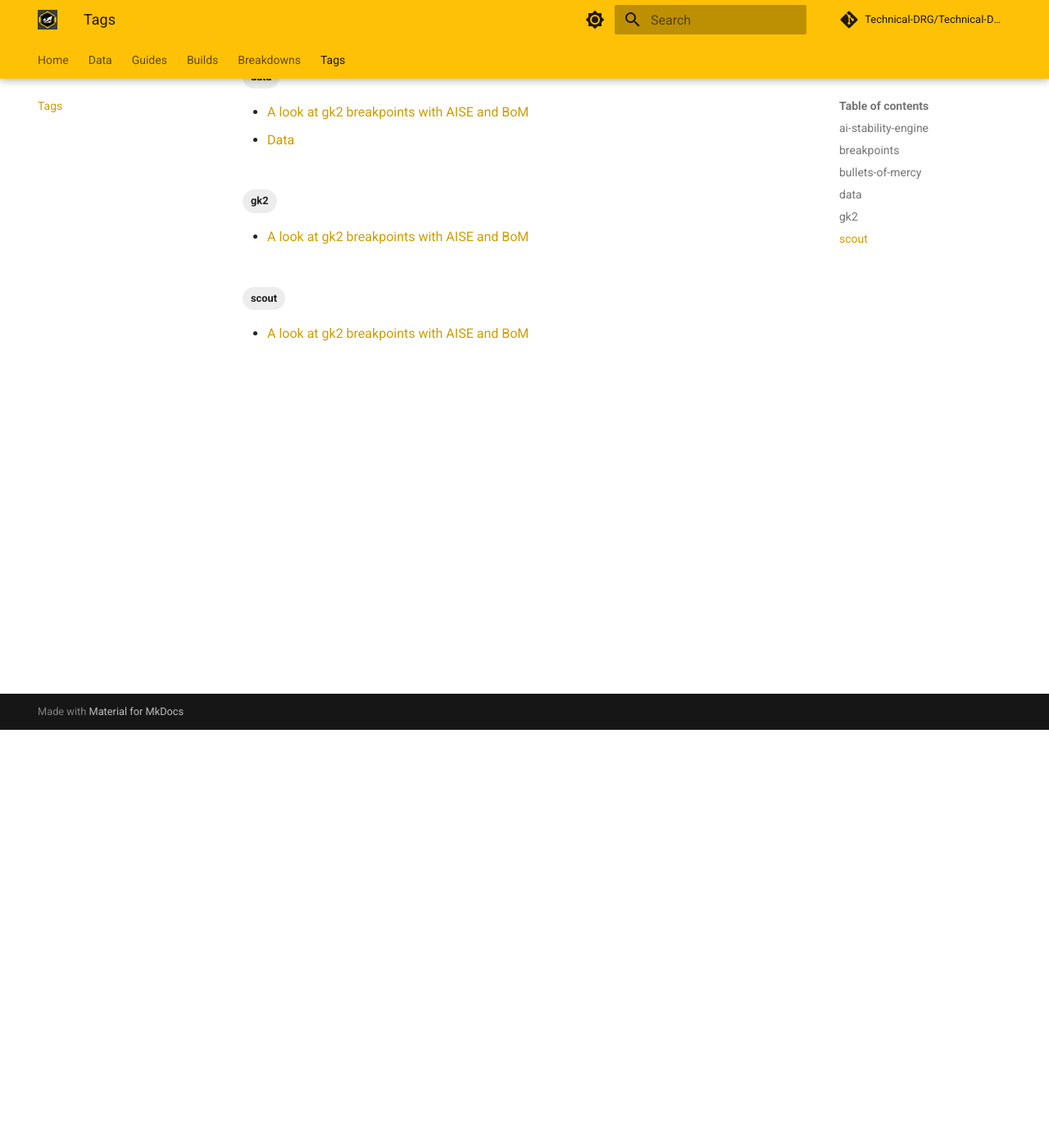
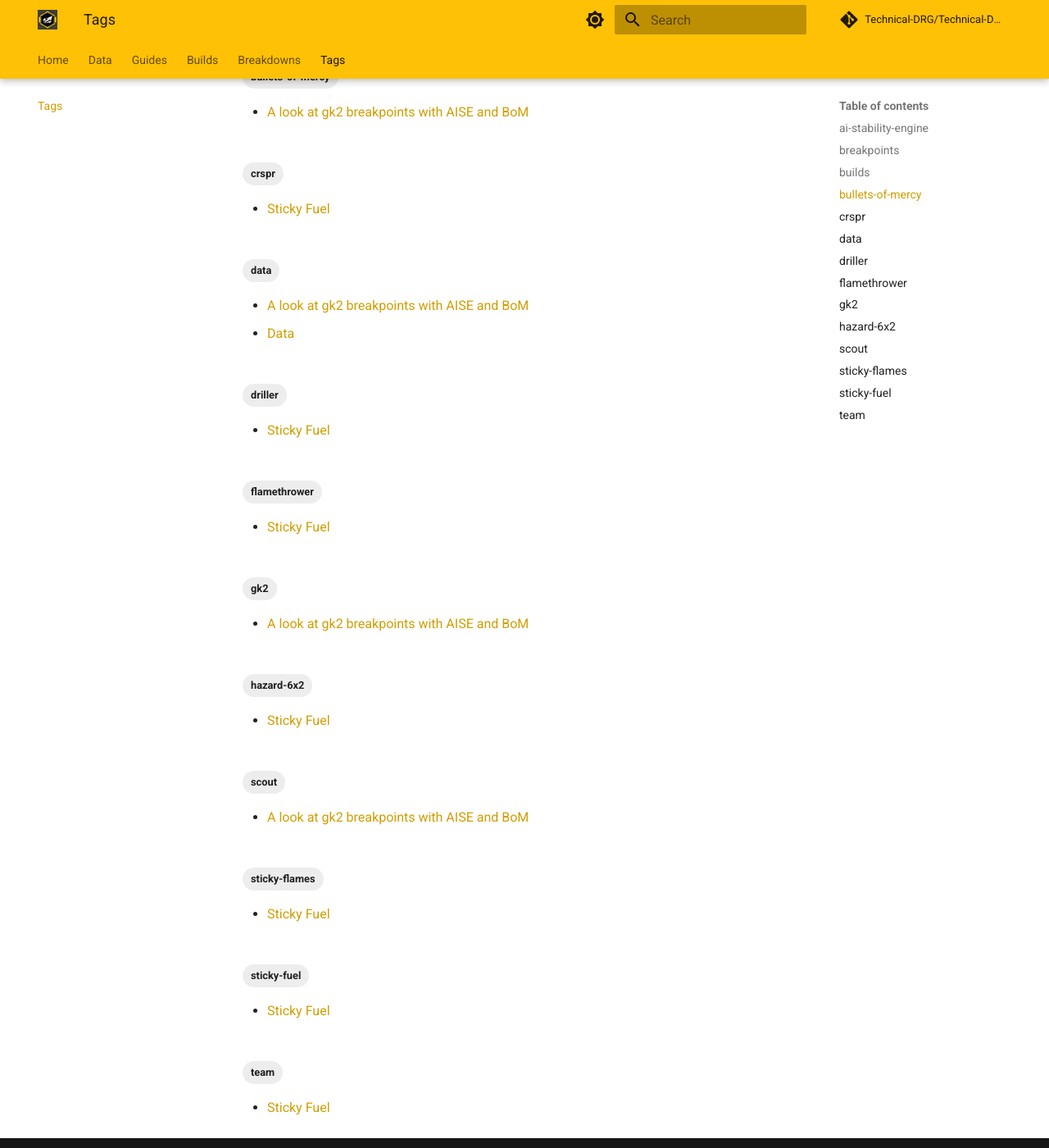
Before and after one commit to Technical-DRG/Technical-DRG-Archives, an MkDocs documentation site: the page built from docs/tags.md, in a window 1280 px wide and 1400 px high, scrolled down 510 px. Shown: the whole window at 82% size. Built offline with MkDocs 1.6.1 and Material for MkDocs 9.7.7, drawn with Linux system fonts in a browser that asks for light colours; comment, search, counter and statistics services are not loaded; some of the changed lines change nothing that is shown.

Commit message:
post: add Virryn's sticky fuel post
Note that the embedded clip is uploaded to reddit, so need another link
that allows embedding in the archvie.

```diff
--- /dev/null
+++ b/docs/builds/sticky-fuel.md
@@ -0,0 +1,246 @@
+---
+tags:
+    - builds
+    - crspr
+    - sticky-fuel
+    - sticky-flames
+    - flamethrower
+    - driller
+    - hazard-6x2
+    - team
+---
+
+# Build Breakdown: Sticky Fuel (Driller's CRSPR, Modded Hazard 6x2)
+
+| Post Info           |                                                                                                            |
+|---------------------|------------------------------------------------------------------------------------------------------------|
+| Author              | u/Virryn__                                                                                                 |
+| Post Date           | 2022-05-29                                                                                                 |
+| Intended Difficulty | Modded, e.g. 5x2, 6x2, 7x1.5                                                                               |
+| Original Post Link  | <https://www.reddit.com/r/technicaldrg/comments/uzy4uq/build_breakdown_sticky_fuel_drillers_crspr_modded/> |
+
+Since no one else has posted anything here yet, I figured I'd break the ice with one of the most
+popular and powerful builds in modded difficulties. I'm new to Reddit so forgive any weird
+formatting issues. In the context of this post, "modded difficulties" mostly means difficulties with
+enemy count multipliers, such as 5x2, 6x2, 7x1.5, etc.
+
+All numbers in this post were taken directly from the Equipment Terminal in-game.
+
+## A Breakdown of Sticky Fuel
+
+Driller as a class is heavily focused on crowd control and trash clear. While he has some options
+for large burst damage (Ice Spear, Volatile Impact Mixture, Sludge Blast), he shines best when built
+for quick and easy deletion of large squishy crowds. Nothing in Driller's kit (and quite frankly,
+almost nothing in the entire game, bar maybe Neurotoxin Payload) does this more safely and
+efficiently than Sticky Fuel.
+
+!!! tip
+
+    **TL;DR: 23232 Sticky Fuel is optimal. Combine with TCF EPC and axes.**
+
+## Why Sticky Fuel?
+
+Fuel Stream Diffuser and Compact Feed Valves are both competitive builds for the sticky flames
+playstyle on Hazard 5. However, the increased enemy speed on Haz6 and Haz7 means that the extra
+sticky flame damage that Sticky Fuel provides becomes necessary to kill Grunts and their
+counterparts in as few lines of sticky as possible, before they walk through the sticky and another
+line becomes necessary. While this doesn't really impact your overall ammo usage, it becomes very
+apparent during swarm pressure; if you need to apply another line of sticky that's closer to you,
+that means bugs are gaining ground ever so slightly on you, and Sticky Fuel helps to alleviate this
+pressure. It's important to note that Grunt, Guard, and Slasher health does not increase in modded
+difficulties; in fact, Grunts in a 4-player Haz7 lobby have the exact same health as Grunts in a
+Haz4 solo mission. The extra sticky flame damage also does help to kill tankier enemies more
+quickly, such as Spitballers, Praetorians, Menaces, etc.
+
+The extended sticky flame duration from Sticky Fuel also gives you a lot more **attention economy**.
+In a horde shooter such as Deep Rock, your attention is divided between aspects of the game such as
+trash enemies, special enemies, large enemies, and even at times the objective. The difference
+between an 8-second line of sticky with Fuel Stream Diffuser versus an 11- or 14-second line with
+Sticky Fuel may not seem large, but in the heat of the moment, 3 seconds is a long time; gaining 3
+seconds of attention to use on moving to the opposite side of a room to place down another line of
+sticky can be the difference between a safe defensive position and being overrun.
+
+## Tier 1
+
+On the first tier of the CRSPR we have two choices: **High Capacity Tanks**, an additional 25 ammo
+in the magazine, or **High Pressure Ejector**, an additional 5 meters of applicable range. While the
+obvious choice seems to be increased magazine size to counter the 25 mag reduction that comes with
+Sticky Fuel, the range increase is actually the optimal choice, for two reasons.
+
+1. Sticky Fuel is powerful enough that there are almost no situations where you need to quickly
+expend 50 ammo to keep yourself safe. Sticky Fuel is not worth using as an offensive burst tool; if
+you have time to place sticky flames safely, you should also have time to reload safely, otherwise,
+you should be drilling out of that situation or running towards a teammate or Gunner shield. A
+magazine of 25 is more than enough to place a line or two of sticky on both sides of a defense
+point.
+2. Range allows you to place sticky flames much further away from yourself (obviously). On modded
+difficulties, a sticky Driller is required to continually apply sticky to both sides of a defense
+point (salvage, black boxes, etc.). With the range upgrade, you need to move a lot less to cover the
+necessary points with sticky, and thus you end up with more time to split your attention elsewhere.
+(Range also helps in general usage, but its effect is more obvious with a static reference point.)
+
+!!! tip "Verdict"
+
+    Take option 2, **T1B High Pressure Ejector**.
+
+## Tier 2
+
+Tier 2 gives us three options. **Unfiltered Fuel** gives us 4 extra damage on the **direct flame
+only**. **Triple Filtered Fuel** adds 10 heat applied per damage tick, for a total of 20, and
+**Sticky Flame Duration** adds 3 more seconds of sticky.
+
+- Extra direct damage on a sticky-focused build is useless.
+- Extra heat, while slightly useful for igniting targets for a Volatile Bullets Gunner, is still
+overshadowed by longer sticky flames. However, Triple Filtered Fuel is a good choice when facing
+Rival enemies.
+- 3 seconds of sticky, combined with Sticky Fuel itself, gives us 11 seconds of sticky per
+application so far. This is a fairly obvious choice for a sticky-based playstyle.
+
+!!! tip "Verdict"
+
+    === "Rival Presence missions, Industrial Sabotage"
+
+        Take option 2, **T2B Triple Filtered Fuel**, for Rival Presence missions or Industrial
+        sabotage.
+
+    === "Everything else"
+
+        Take option 3, **T2C Sticky Flame Duration** for anything else, or Rival missions where your
+        teammates are also building for fire and can handle bots easily.
+
+## Tier 3
+
+Another three-option row, we're given the choice between:
+
+1. **Oversized Valves**: a 30% increase in flow rate;
+2. **Sticky Flame Slowdown**, which slows enemies that travel through sticky flames; and
+3. **More Fuel**, an extra 75 max ammo.
+
+Here, we again have an opportunity to counter one of Sticky Fuel's downsides, this time being the 75
+ammo loss. However, slowing enemies that travel through your flames is essential to this build, and
+the next tier lets us make up for that ammo penalty anyways.
+
+!!! tip "Verdict"
+
+    Take option 2, **T3B Sticky Flame Slowdown**.
+
+## Tier 4
+
+Again a triple row, but this one is more interesting than the previous. **It Burns!** gives us 20% Fear
+factor on direct damage ticks, **Sticky Flame Duration** gives us another 3 seconds of sticky, and
+**More Fuel** gives us 75 more ammo.
+
+- I won't get into Fear calculations in this post, but I'm not sure why you would want to take It
+Burns! even in a direct damage build, let alone a sticky build. The chance seems pretty tiny, it
+forces the enemy to run away from your damage (as opposed to something like the Thunderhead's Fear,
+where the Thunderhead is a long range hitscan weapon), and most direct damage CRSPR builds are
+focused on taking advantage of **Heat Radiance**, which relies on enemies being close to you. Don't use
+this mod in a sticky build.
+- 3 more seconds of sticky is a nice bonus, but with Sticky Fuel and Sticky Flame Duration on Tier
+2, we're already at 11 seconds of sticky duration. That's more than enough to bounce between two
+lines of sticky if needed, but some players do prefer to take this mod over the ammo increase.
+- A 75 ammo increase is incredibly valuable. This bumps your max ammo up to 300 (+25 mag), which can
+take you FAR in a mission. If you play this build well, on Haz5 you'll likely have more than half
+your sticky left when your pub teammates are chewing through their second resupply.
+
+!!! tip "Verdict"
+
+    Take option 2 **T4B Sticky Flame Duration** or 3 **T4C More Fuel**; 3 has more overall sticky
+    duration, while 2 can give you more immediate attention economy. 2 is also a good option if you
+    want to force yourself to learn to be more  efficient in your sticky play.
+
+## Tier 5
+
+This will likely be the most controversial tier. **Heat Radiance** heats enemies in an area around
+you while you are firing the CRSPR, while **Targets Explode** gives you a 50% chance when killing an
+enemy with direct fire for the target to explode.
+
+This may come as a surprise, but the optimal choice is actually Targets Explode. Why?
+
+1. **Heat Radiance**, with a 25 magazine size and a sticky-based playstyle, does almost nothing for
+you. If you're playing Heat Radiance offensively, you should build for it with something like
+Compact Feed Valves. If you're playing it defensively, 25 ammo in your mag isn't going to save you.
+If you're playing Sticky Fuel and are in range of the bugs, you should be drilling away rather than
+trying to kill things with Heat Radiance.
+2. **Targets Explode** does not proc on sticky flame kills. HOWEVER, this is not the purpose of
+Targets Explode. Targets Explode is used almost EXCLUSIVELY on clouds of Naedocytes and the river of
+Swarmers that erupts when a Brood Nexus is popped. These enemies are admittedly not substantial
+threats on Haz 5. However, on modded difficulties with increased enemy multipliers, these can get
+out of hand very quickly. A breeder or two left alive in a salvage room for long enough can produce
+hundreds of jellies, so it helps to have a method to deal with them as Driller. Similarly, Shocker
+clouds spawning on top of players can be a death sentence if not dealt with immediately, and Targets
+Explode can wipe out quite a few of them if it manages to proc. Sadly Targets Explode is not very
+effective against Shredders, as they have a slightly larger health pool.
+
+!!! tip "Verdict"
+
+    Take option 2, **T5B Targets Explode**.
+
+<figure markdown>
+  ![Targets Explode vs. a cloud of Shockers](https://dummyimage.com/600x400/){ width="300", loading=lazy }
+  <figcaption>Targets Explode vs. a cloud of Shockers</figcaption>
+</figure>
+
+## Secondary and Grenades
+
+While the Wave Cooker has some interesting temperature shock synergy with sticky flames, it
+unfortunately doesn't stand up to **Thin Containment Field** in terms of versatility. Similarly, the
+precision the Subata gives doesn't make up for its pitiful damage output. The best secondary choice
+for Driller is the EPC built for TCF; this allows you to easily handle clouds of Mactera, chunk some
+damage off of Praetorians and similarly tanky enemies, quickly mine objectives and minerals, and
+delete large amounts of terrain quickly when required. Persistent Plasma is also quite powerful, and
+provides an impressive amount of wave clear when applied right.
+
+Neurotoxin and HE grenades are mostly redundant on a class such as Driller. He already has plenty of
+primary and secondary setups for crowd clearing; therefore, a grenade that gives him some chunky
+single target damage is invaluable. Axes are the way to go.
+
+## Playstyle and Tips
+
+A Sticky Fuel Driller becomes the cornerstone of their team. You are the primary protection against
+Grunts and Swarmers, and you provide a quick and constant ignition source for a Volatile Bullets
+Gunner, who acts as your heavy hitter against larger targets. For the most part, you become the team
+leader; you make the decisions, and the rest of the team either follows or more than likely gets
+overwhelmed. Taking Sticky Fuel allows the rest of the team to spec more heavily into special- and
+tank-clearing roles.
+
+- Ideal sticky placement is a few distinct lines of sticky flames on a bug path. If you place sticky
+  multiple times on a single line, you're only getting one line worth of sticky damage; they do not
+  stack. You only need two or three lines to deal with most Grunt packs.
+- Putting down a sticky circle around a resupply or downed teammate can allow you to take ammo or
+  revive without being interrupted and damaged by Grunts; however, if a Praetorian or Oppressor is
+  on a teammate, sticky flames are likely not going to cut it.
+- Small puffs of sticky under tanky targets like Praetorians helps to keep them on fire and taking
+  damage. While minimal, you'll end up with less of them walking around with a sliver of health. The
+  slowdown also helps to keep them in place for precision classes to hit them more easily, and
+  prevents them from sneaking up on you and spitting at you quite as easily.
+- While you should try to stay with your team and keep them alive, if a situation becomes
+  unwinnable, don't hesitate to drill away and lay a circle of sticky on the sides of your tunnel.
+  Sticky drilling is one of the safest setups in the game when played right, and you are a lot more
+  valuable alive alone than dead with your teammates.
+- Don't use a direct stream of flame against anything except targets you are trying to kill with
+  Targets Explode. Always make an attempt to lay sticky beneath what you're shooting at instead,
+  then swap to your secondary or use your axes to do the majority of the damage. For Mactera, the
+  damage they take even with their innate weakness to Fire doesn't kill them very quickly, and
+  you're better off TCF-ing or axing them.
+- Even without Barbed Drills, your drills have a high chance to both Fear and Stun enemies. When
+  you're about to hit by a Slasher or a Mactera, try to get in the habit of quickly switching to
+  your drills and going for a stun to get them to stop attacking. This works on Praetorians as well.
+- This loadout shines most when in voice comms with teammates, where you can dictate how you're
+  going to move through the mission, which positions you're going to hold in, etc. Teammates that
+  run away from a sticky Driller will usually not end up surviving for long on modded difficulties.
+
+## Why Not Sludge?
+
+Besides some enemies in the game having a weakness to Fire and a resistance to Corrosive (because
+GSG hates the Sludge Pump I guess), sludge doesn't have the ease of placement that sticky flames
+does. You can place a sticky line immediately if you need to; if you want to put down sludge, you
+either have to settle for the tiny, dinky little single puddles that you can't place very fast, or
+you need to spend valuable time charging a shot that won't even stick to ceilings or walls very
+well. Ignited sludge can produce similar damage and slow to sticky, but requires more setup time and
+an ignite source, both of which are less than ideal. The unfortunate reality is that sludge is
+nowhere near as powerful as sticky is on modded difficulties.
+
+
+*[TCF]: Thin Containment Field
+*[EPC]: Experimental Plasma Charger
--- a/mkdocs.yml
+++ b/mkdocs.yml
@@ -82,6 +82,7 @@
     - guides/index.md
   - Builds:
     - builds/index.md
+    - Sticky Fuel: builds/sticky-fuel.md
   - Breakdowns:
     - breakdowns/index.md
   - Tags: tags.md
```
